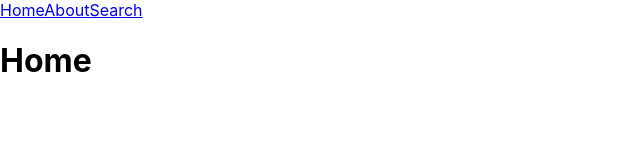
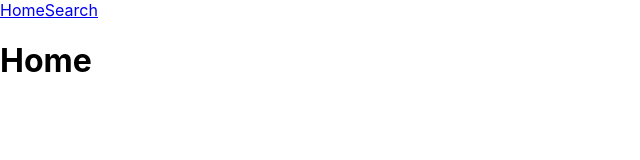
Before and after one commit to Forellko/Learn-React-Router-v6-fcc, a React (Create React App) app: page / in a window 1280 px wide. Shown: the top 160 px of the page, without its empty margins (0-640 px from the left). Built offline with nearby package versions, Linux system fonts and the light colour scheme.

Commit message:
Remove about Link

```diff
--- a/src/components/Navbar.jsx
+++ b/src/components/Navbar.jsx
@@ -6,7 +6,6 @@ function Navbar() {
     <div>
       <div>
         <Link to="/">Home</Link>
-        <Link to="/about">About</Link>
         <Link to="/search">Search</Link>
       </div>
       <Outlet />
```
